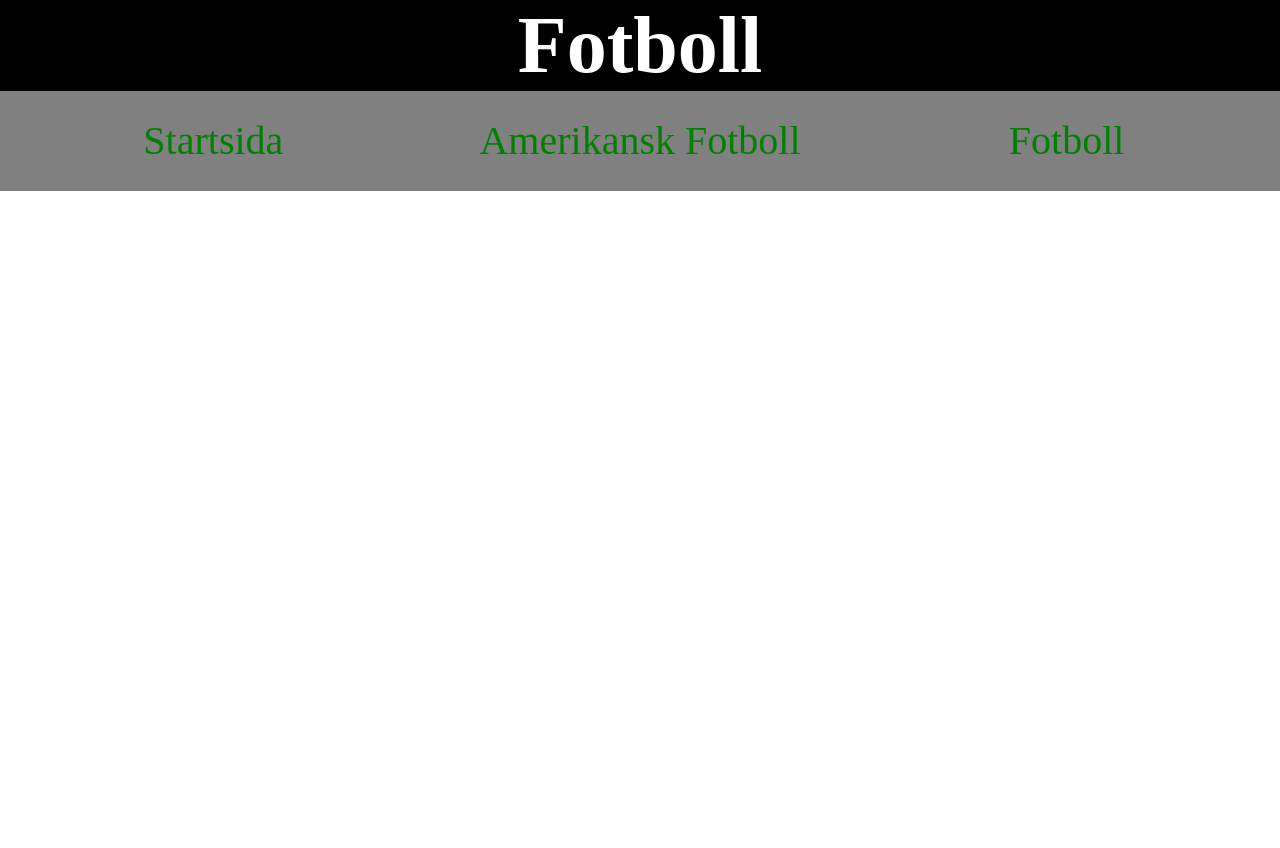
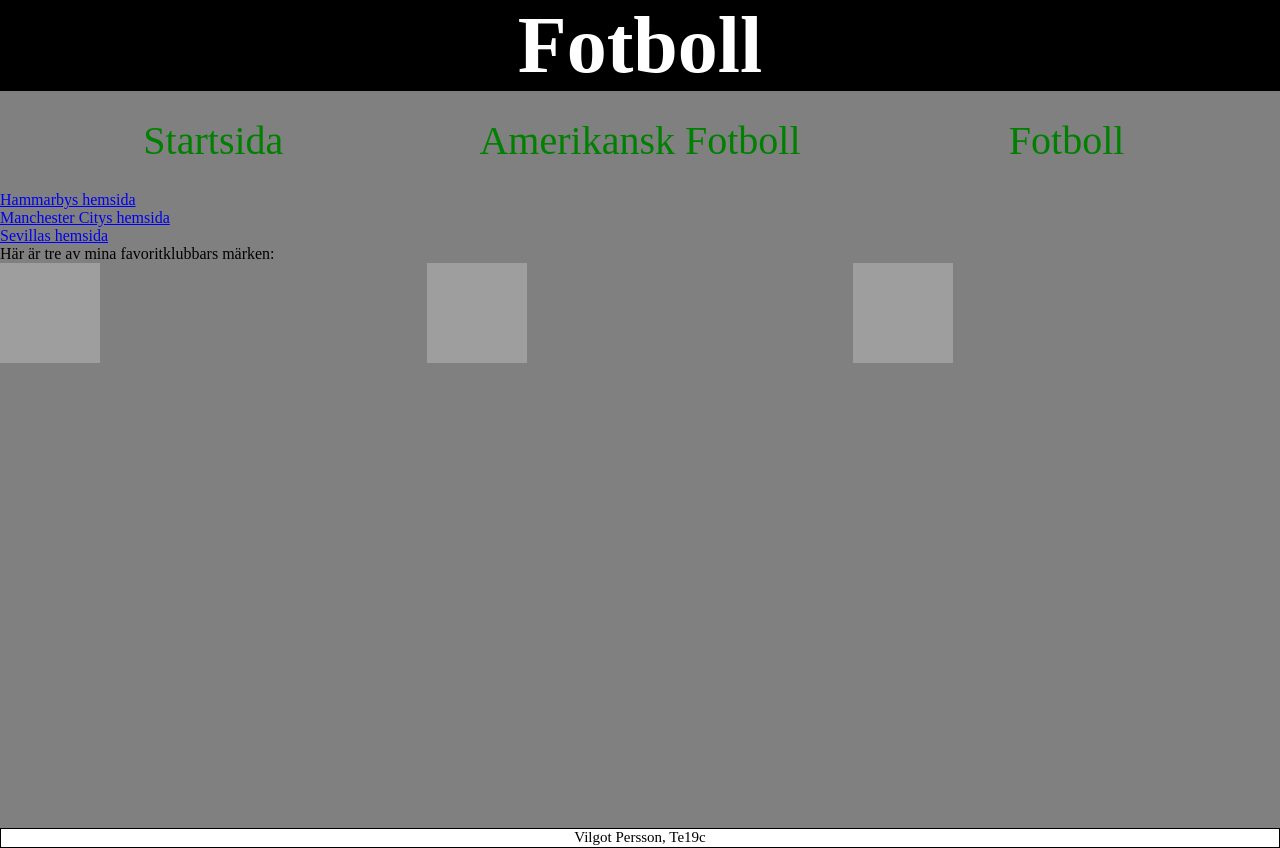
Before and after one commit to VilgotPersson/Egen-Webbplats, a plain HTML site: page fotboll.html in a window 1280 px wide. Before the commit the page ends 800 px from the top, so only its background shows below. Drawn offline with Linux system fonts and the light colour scheme; grey boxes are pictures that could not be loaded.

Commit message:
Gjorde klart uppgiften

```diff
--- a/fotboll.html
+++ b/fotboll.html
@@ -5,7 +5,7 @@
 		<title>Fotboll</title>
 		<link href="style.css" rel="stylesheet">
 	</head>
-	<body>
+	<body class="container">
 		<header>
 			<h1>Fotboll</h1>
 		</header>
@@ -17,6 +17,19 @@
 			</ul>
 		</nav>
 		<main>
+			<p><a href="https://www.hammarbyfotboll.se/">Hammarbys hemsida</a></p>
+			<p><a href="https://www.mancity.com/">Manchester Citys hemsida</a></p>
+			<p><a href="https://www.sevillafc.es/en">Sevillas hemsida</a></p>
+			<p>Här är tre av mina favoritklubbars märken:</p>
+			<ul>
+				<!-- en vanlig bild som visas på sidan, src = source, bildens adress, alt = alternative, om bilden har tagits bort eller av någon annan anledning inte kan visas så står det istället det man skriver här, även viktigt för talsyntes -->
+				<li><img src="https://elitserien.se/wp-content/uploads/2017/03/hammarby_emblem_rgb.png" alt="Hammarbys klubbmärke"></li>
+				<li><img src="https://upload.wikimedia.org/wikipedia/en/thumb/e/eb/Manchester_City_FC_badge.svg/180px-Manchester_City_FC_badge.svg.png" alt="Manchester Citys klubbmärke"></li>
+				<li><img src="https://upload.wikimedia.org/wikipedia/en/thumb/3/3b/Sevilla_FC_logo.svg/1200px-Sevilla_FC_logo.svg.png" alt="Sevillas klubbmärke"></li>
+			</ul>
 		</main>
+		<footer>
+			<p>Vilgot Persson, Te19c</p>
+		</footer>
 	</body>
 </html>
--- a/style.css
+++ b/style.css
@@ -1,48 +1,63 @@
+/* *betyder att allting berörs, padding och margin är förinställda mellanrum hos webbläsaren som man tar bort genom att skriva såhär */
 *{
 	padding: 0;
 	margin: 0;
 }
+/* en punkt före en tag gör en klasselektor som man bara kan anropa genom att skriva class="det som står efter punkten" */
 .container{
+	/* display: grid; betyder att griden ska finnas */
 	display: grid;
-	grid-temlplate-columns: 1fr 1fr 1fr;
+	/* detta betyder att vi gör 3st kolumner med 1/3 var (i vår grid) */
+	grid-template-columns: 1fr 1fr 1fr;
+	/* Här gör vi 4 rader med olika storlek för att passa så som vi vill ha det */
 	grid-template-rows: 1fr 100px 7fr 20px;
+	/* nu namnger vi alla boxar som vi har skapat */
 	grid-template-areas:
 	"header header header"
 	"nav nav nav"
 	"main main main"
 	"footer footer footer";
 }
+/* här så ger vi header, grid-arean header så att vi kan anropa det från html dokumentet och css dokumentet, vi ger även alla headers svart bakgrundsfärg och all text ska vara centrerad i headern */
 header{
 	background-color: black;
 	grid-area: header;
 	text-align: center;
 }
-nav, main{
-	background-color: grey;
-}
+/* här så ger vi nav, grid-arean nav så att vi kan anropa den från html dokumentet och css dokumentet */
 nav{
 	grid-area: nav;
 }
+/* här så ger vi main, grid-arean main så att vi kan anropa den från html dokumentet och css dokumentet, vi ger även all text i main svart färg */
 main{
 	grid-area: main;
 	color: black;
 }
+/* här så ger vi footer, grid-arean footer så att vi kan anropa den från html dokumentet och css dokumentet, vi ger även all text en viss storlek och att de ska vara centrerade. Till sist så lägger vi dit en ram runt footern */
 footer{
 	font-size: 15px;
 	border: 1px solid black;
 	text-align: center;
 	grid-area: footer;
 }
+
+/* nav och main ska ha bakgrundsfärgen grå */
+nav, main{
+	background-color: grey;
+}
+/* alla ul ska inte ha någon list-styling såsom punkter eller kvadrater vid sidan om, vi gör även en till grid inom ul med en rad och tre lika stora kolumner */
 ul{
 	list-style-type: none;
 	display: grid;
 	grid-template-rows: 1fr;
 	grid-template-columns: 1fr 1fr 1fr;
 }
+/* all text i h1 ska vara 80px font size och ska ha färgen vit */
 h1{
 	font-size: 80px;
 	color: white;
 }
+/* en a tag i en li tag i en ul tag: texten ska vara centrerad, ingen text decoration(bland annat streck under länken), texten ska vara grön fonten ska vara 40px stor, sen gör vi ett block som är 100px högt för att göra mer än bara texten klickbar*/
 ul li a{
 	text-align: center;
 	text-decoration: none;
@@ -51,28 +66,35 @@ ul li a{
 	display: block;
 	line-height: 100px;
 }
+/* när man håller över en a tag i en li tag i en ul tag så ska bakgrundsfärgen vara gul */
 ul li a:hover{
 	background-color: yellow;
 }
+/* här anropar vi table, th och td, alla ska ha en ram runt sig som är 1px hel svart, Border collapse används för att bara få ett streck där det skulle ha varit 2 eller 3, font size bestämmer storleken på texten */
 table, th, td{
 	border: 1px solid black;
 	border-collapse: collapse;
 	font-size: 20px
 }
+/* table anropas, all text i tabeln ska vara centrerad, margin auto används för att den ska vara centrerad på sidan, width används för att bestämma bredden på tabellen */
 table{
 	text-align: center;
 	margin: auto;
 	width: 800px
 }
-tr:nth-child(n+3){
+/* tr anropas, den 3:e tabellraden ska vara gul bakgrundsfärg*/
+tr:nth-child(3){
 	background-color: yellow;
 }
+/* tr anropas, varje jämn tabellrad ska vara orange bakgrundsfärg,*/
 tr:nth-child(even){
 		background-color: orange;
 }
+/* varje tableheader ska vara vit bakgrundsfärg */
 th{
 	background-color: white;
 }
+/* img anropas, bestämmer bildens höjd och bredd */
 img{
 	height: 100px;
 	width: 100px;
```
Also changed, not shown: amerikansk.html (+8 -0 lines), index.html (+9 -5 lines).
